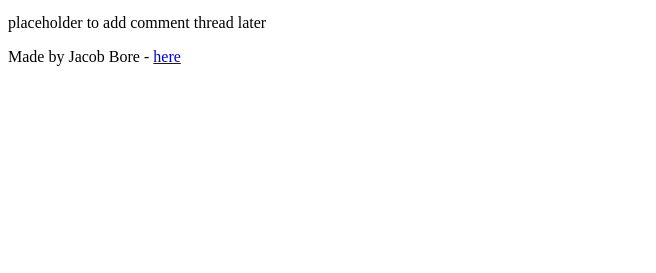
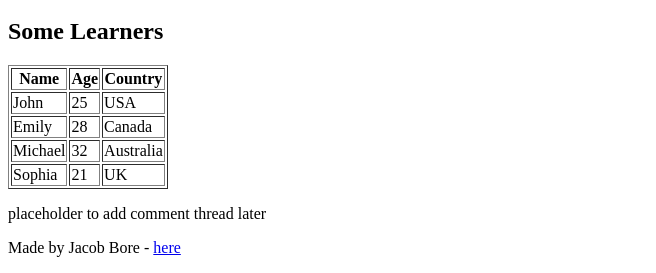
Before and after one commit to jackipbore/My_First_Portfolio, a plain HTML site: page html_basic/index.html in a window 1280 px wide. Shown: the part 532-805 px from the top of the page, without its empty margins (0-656 px from the left). Drawn offline with Linux system fonts and the light colour scheme.

Commit message:
Update index.html

```diff
--- a/html_basic/index.html
+++ b/html_basic/index.html
@@ -28,6 +28,40 @@
             <a href="https://www.alxafrica.com/" target="_blank">
                 <img src="https://i.ibb.co/gTDZZT8/ALX-Logo-07.png" alt="ALX Logo" width="200">
             </a>
+
+            <!-- Learners Table -->
+            <h2>Some Learners</h2>
+            <table border="1">
+                <thead>
+                    <tr>
+                        <th>Name</th>
+                        <th>Age</th>
+                        <th>Country</th>
+                    </tr>
+                </thead>
+                <tbody>
+                    <tr>
+                        <td>John</td>
+                        <td>25</td>
+                        <td>USA</td>
+                    </tr>
+                    <tr>
+                        <td>Emily</td>
+                        <td>28</td>
+                        <td>Canada</td>
+                    </tr>
+                    <tr>
+                        <td>Michael</td>
+                        <td>32</td>
+                        <td>Australia</td>
+                    </tr>
+                    <tr>
+                        <td>Sophia</td>
+                        <td>21</td>
+                        <td>UK</td>
+                    </tr>
+                </tbody>
+            </table>
         </article>
 
         <aside>
```
